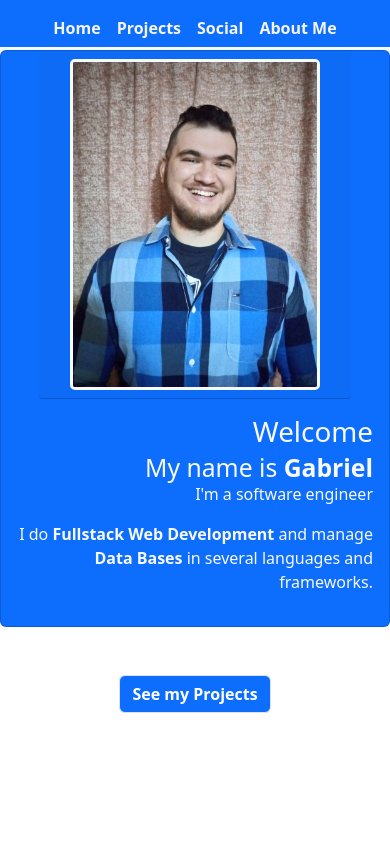
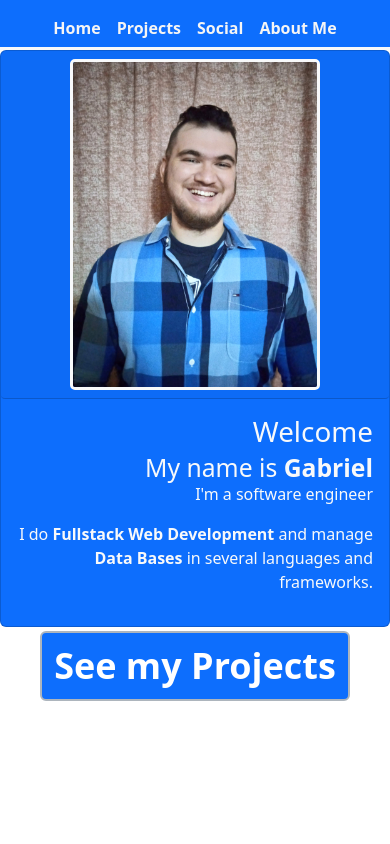
Before and after one commit to Gabriel-QnS/Gabriel-QnS.github.io, a website: page index.html in a window 390 px wide. Shown: the top 844 px of the page. Drawn offline with nearby package versions, Linux system fonts and the light colour scheme.

Commit message:
polished a bit more mobile look

```diff
--- a/assets/css/01_intro-section.css
+++ b/assets/css/01_intro-section.css
@@ -48,3 +48,7 @@ section#intro{
   #projects-button{
     width: fit-content;
   }
+
+  #projects-button a{
+    font-size: 36px !important;
+  }
--- a/index.html
+++ b/index.html
@@ -61,8 +61,8 @@
               </nav> -->
 
         <section id="intro" class="">
-            <div id="bio" class="card bg-primary text-light mx-auto mt-5">
-              <div class="card-header rounded-1">
+            <div id="bio" class="card bg-primary text-light mx-auto mt-5 p-lg-4">
+              <div class="card-header rounded-1 w-100">
                 <img id="mypic" src="assets/media/pic-color.jpg" alt="A photo of me, Gabriel!" class="card-img border border-light border-3">
               </div>
               <div class="intro card-body text-end w-100">
@@ -72,7 +72,7 @@
                   <p>I do <strong>Fullstack Web Development</strong> and manage <strong>Data Bases</strong> in several languages and frameworks.</p>
               </div>
             </div>
-            <div id="projects-button" class="mx-auto my-5"><a type="button" class="btn btn-primary border" href="#projects"><span class="fw-bold">See my Projects</span></a></div>
+            <div id="projects-button" class="mx-auto mt-1"><a type="button" class="btn btn-primary border border-dark-subtle border-2" href="#projects"><span class="fw-bold">See my Projects</span></a></div>
         </section>
         <section id="about" class="g-0">
           <div class="card-group text-center">
@@ -187,9 +187,9 @@
             <p>I'm an M.D. that transitioned into tech. I've found programming to be a natural fit for me. Several skills based on logic and problem solving overlap from medicine to computers nicely. I delved into Web Development as my entry point and I've continued to expand my horizons into Data Analysis.</p>
           </article>
         </section>
-        <footer class="py-2 bg-dark text-light container-fluid gx-0">
+        <footer class="py-2 bg-dark text-light container-fluid gx-0 text-md-center">
           <div><h4 class="text-center">Thanks To</h4>
-          <ul>
+          <ul class="list-unstyled">
             <li class="">My family and friends</li>
             <li><a href="" data-bs-toggle="collapse" data-bs-target="#attributions" aria-expanded="false" aria-controls="collapseExample" class="link-warning text-decoration-none">The awesome creators of the icons and images used here. Click to Expand</a></li>
           </ul></div>
```
